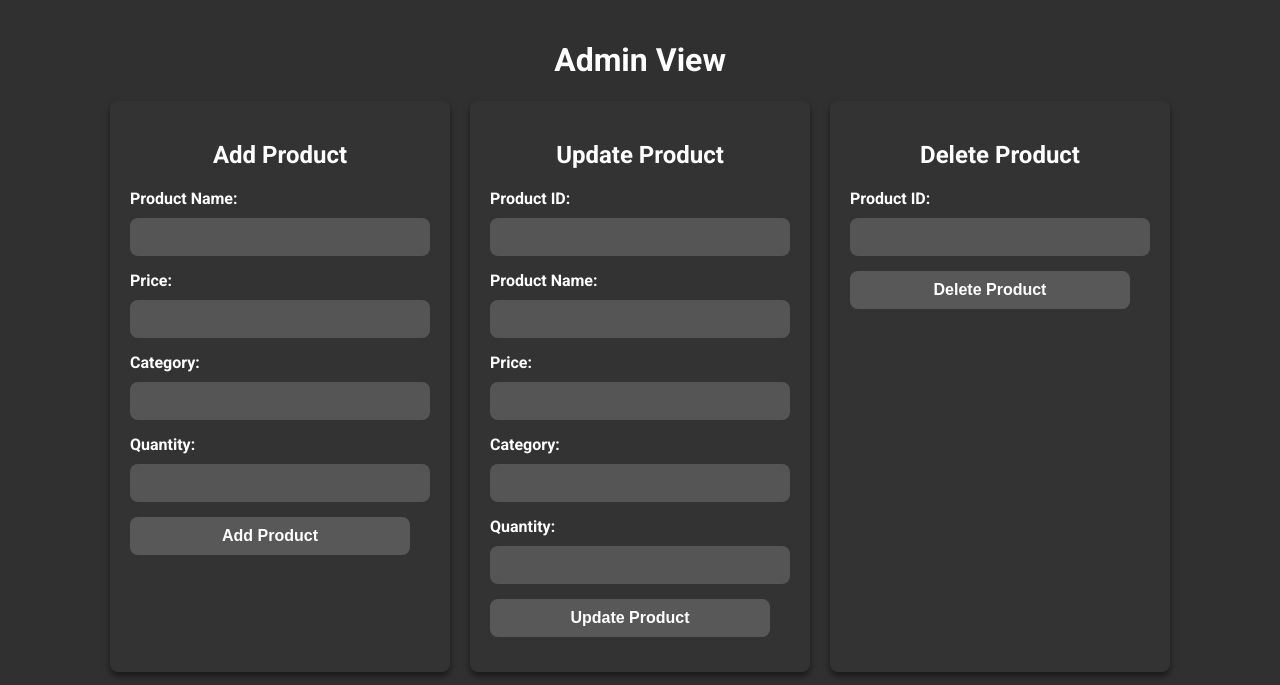
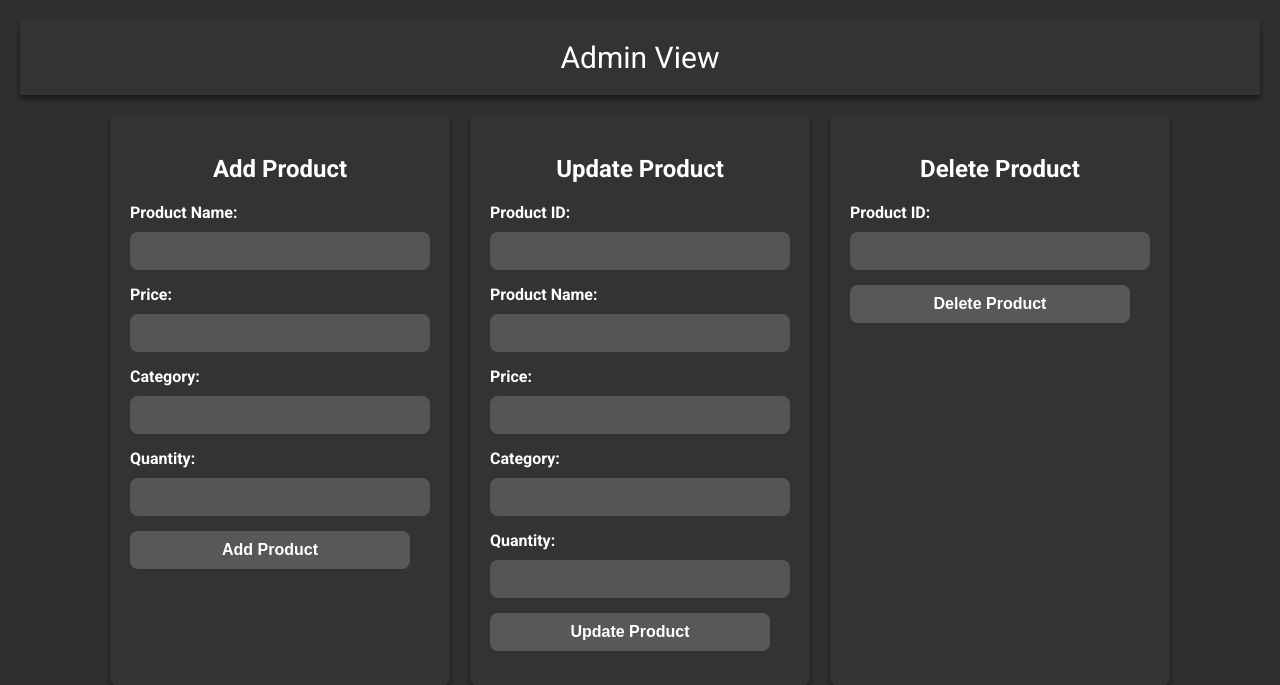
Before and after one commit to Noblesse013/CSE370-blocks_project-dbms, a PHP site: page /product.php in a window 1280 px wide. Shown: the top 685 px of the page. Run offline with PHP 8.4, Linux system fonts and the light colour scheme; the visitor is signed in with stand-in values (Sample User, id 1); data comes from the database, SQL or seed files in the repository.

Commit message:
changes to be committed: modified: css/admin_styles.css modified: product.php

```diff
--- a/css/admin_styles.css
+++ b/css/admin_styles.css
@@ -5,6 +5,14 @@ body {
     color: #ffffff;
     margin: 0;
     padding: 20px;
+}
+
+header {
+    background-color: #333333;
+    padding: 20px;
+    text-align: center;
+    font-size: 30px;
+    box-shadow: 0 4px 6px rgba(0, 0, 0, 0.5);
 }
 
 h1 {
--- a/product.php
+++ b/product.php
@@ -72,7 +72,7 @@ if ($_SERVER["REQUEST_METHOD"] == "POST") {
     <link rel="stylesheet" href="css/admin_styles.css">
 </head>
 <body>
-    <h1>Admin View</h1>
+    <header>Admin View</header>
     <div class="container">
         <form method="POST" action="product.php">
             <h2>Add Product</h2>
```
